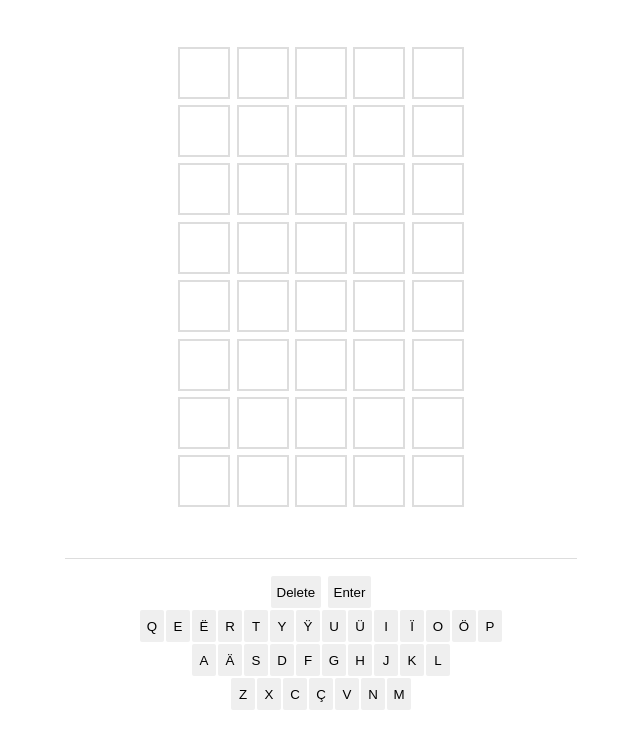
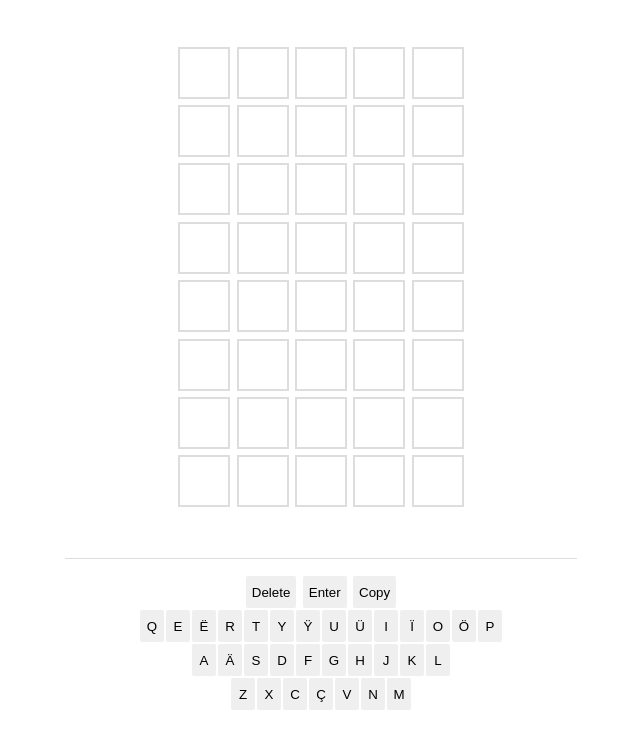
Before and after one commit to junhg0211/zjyrdl, a plain HTML site: page index.html in a window 1280 px wide. Shown: the part 65-800 px from the top of the page, without its empty margins (319-959 px from the left). Drawn offline with Linux system fonts and the light colour scheme.

Commit message:
implement copy

```diff
--- a/index.html
+++ b/index.html
@@ -75,6 +75,7 @@
       <div>
         <button onclick="backspace()">Delete</button>
         <button onclick="enter()">Enter</button>
+        <button onclick="copy()">Copy</button>
       </div>
       <div class="key-area" id="keyboard-area">
       </div>
--- a/index.js
+++ b/index.js
@@ -108,6 +108,40 @@ function enter() {
     inputWord = '';
 }
 
+const grey = '⬜';
+const green = '🟩';
+const yellow = '🟨';
+function copy() {
+    let today = new Date();
+    let year = today.getYear() + 1900;
+    let month = today.getMonth() + 1;
+    let day = today.getDate();
+    let result = `${year}. ${month}. ${day} Zÿrdl ${nowWordIndex+1}/8\n\n`;
+
+    for (let i = 0; i <= nowWordIndex; i++) {
+        let wordDiv = wordArea.children[i];
+
+        for (let j = 0; j < 5; j++) {
+            let letterSpan = wordDiv.children[j];
+
+            if (letterSpan.classList.contains("correct")) {
+                result += green;
+            } else if (letterSpan.classList.contains("exist")) {
+                result += yellow;
+            } else {
+                result += grey;
+            }
+        }
+
+        result += '\n';
+    }
+
+    result += '\nhttps://me.shtelo.org/zjyrdl';
+
+    // -- copy result
+    navigator.clipboard.writeText(result);
+}
+
 document.addEventListener('DOMContentLoaded', () => {
     keyboardArea = document.querySelector('#keyboard-area');
     letters.forEach(letter => {
```
